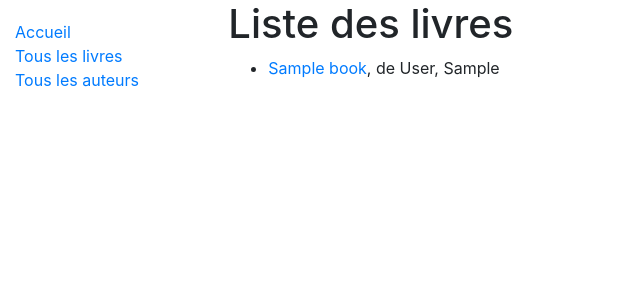
After one commit to Louis-Gabriel-TM/mdn-django, a Django app: page /catalog/books/ in a window 1280 px wide. The commit adds this page. Shown: the top 300 px of the page, without its empty margins (0-640 px from the left). Run offline with Django 3.2, Linux system fonts and the light colour scheme; tables that the repository leaves empty hold one stand-in row (values such as "Sample post"); some libraries are stand-ins or nearby versions.

Commit message:
Add books list page

```diff
--- a/library/catalog/models.py
+++ b/library/catalog/models.py
@@ -22,7 +22,6 @@ class Author(models.Model):
         null=True, blank=True,
         verbose_name="date de décès",
     )
-
 
     class Meta:
 
@@ -55,7 +54,6 @@ class Language(models.Model):
         help_text="Entrez la langue dans laquelle est écrit le livre",
         verbose_name="langue",
     )
-
 
     class Meta:
 
@@ -93,7 +91,6 @@ class Book(models.Model):
         'Language', on_delete=models.SET_NULL, null=True,
         verbose_name="langue",
     )
-
 
     class Meta:
 
@@ -142,7 +139,6 @@ class BookInstance(models.Model):
         verbose_name="statut",
     )
 
-
     class Meta:
 
         verbose_name = "Exemplaire"
--- a/library/catalog/templates/base.html
+++ b/library/catalog/templates/base.html
@@ -30,7 +30,7 @@
           {% block sidebar %}
             <ul class="sidebar-nav">
               <li><a href="{% url 'index' %}">Accueil</a></li>
-              <li><a href="">Tous les livres</a></li>
+              <li><a href="{% url 'books' %}">Tous les livres</a></li>
               <li><a href="">Tous les auteurs</a></li>
             </ul>
           {% endblock sidebar %}
--- /dev/null
+++ b/library/catalog/templates/catalog/book_list.html
@@ -0,0 +1,20 @@
+{% extends 'base.html' %}
+
+
+{% block content %}
+
+  <h1>Liste des livres</h1>
+
+  {% if book_list %}
+    <ul>
+      {% for book in book_list %}
+        <li>
+          <a href=""{{ book.get_absolute.url }}>{{ book.title }}</a>, de {{ book.author }}
+        </li>
+      {% endfor %}
+    </ul>
+  {% else %}
+    <p>Aucun livre en stock.</p>
+  {% endif %}
+
+{% endblock content %}
--- a/library/catalog/urls.py
+++ b/library/catalog/urls.py
@@ -5,4 +5,5 @@ from . import views
 
 urlpatterns = [
     path('', views.index, name='index'),
+    path('books/', views.BookListView.as_view(), name='books'),
 ]
--- a/library/catalog/views.py
+++ b/library/catalog/views.py
@@ -1,10 +1,12 @@
 from django.shortcuts import render
+from django.views import generic
 
 from .models import Author, Book, BookInstance, Genre, Language
 
 
 
 def index(request):
+
     authors_count = Author.objects.all().count()
     books_count = Book.objects.all().count()
     instances_count = BookInstance.objects.all().count()
@@ -19,3 +21,19 @@ def index(request):
     }
 
     return render(request, 'index.html', context=context)
+
+
+class BookListView(generic.ListView):
+
+    model = Book
+
+    def get_queryset(self):
+
+        return Book.objects.all()[:5]
+
+    def get_context_data(self, **kwargs):
+
+        context = super().get_context_data(**kwargs)
+        context['additional_data'] = "Une donnée supplémentaire"
+
+        return context
```
